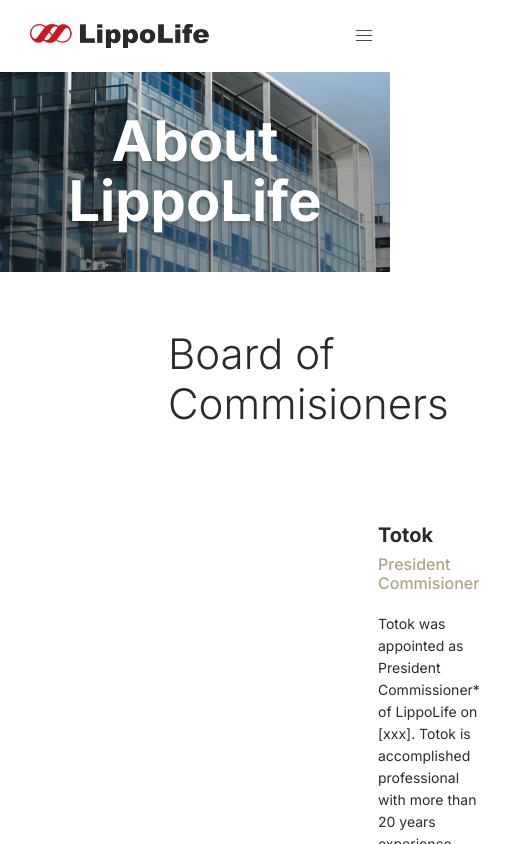
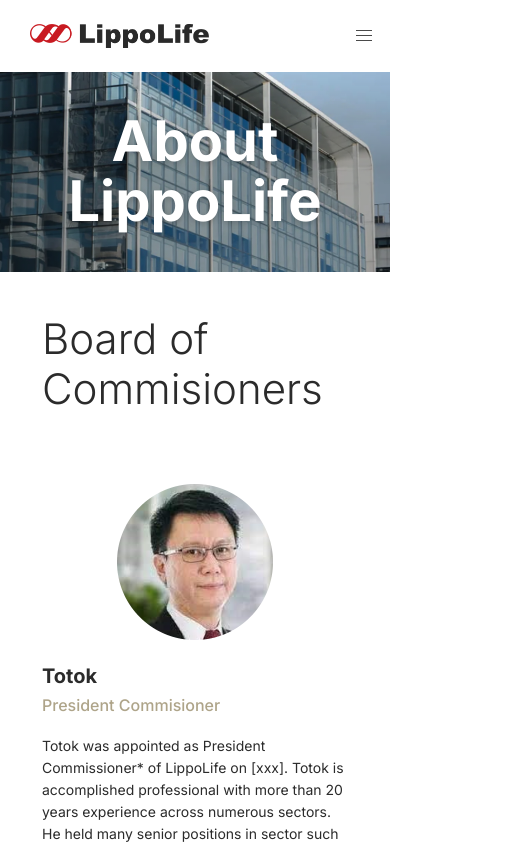
Before and after one commit to irenefelita192/irenefelita192.github.io, a Next.js app: page /company/boc in a window 390 px wide. Shown: the top 844 px of the page, 512 px wide, since content can reach past the window. Built offline with nearby package versions, Linux system fonts and the light colour scheme.

Commit message:
Fix boc layout screen size <1024 and mobile

```diff
--- a/screens/company/boc/index.js
+++ b/screens/company/boc/index.js
@@ -1,7 +1,9 @@
+import ReactMarkdown from 'react-markdown'
 import styles from './styles'
 import Sidebar from '../../../components/sidebar'
 import Hero from '../../../components/hero-header'
-import ReactMarkdown from 'react-markdown'
+import PageWrapper from '../../../components/layout/page-wrapper'
+
 const data = [
     {
         id: 1,
@@ -40,7 +42,8 @@
     return (
         <>
             <Hero title="About LippoLife" />
-            <div className="wrapper">
+            <PageWrapper>
+                <>
                     <Sidebar activeId="boc" />
                     <div className="content-wrapper">
                         <h1 className="content-title">Board of Commisioners</h1>
@@ -67,7 +70,8 @@
                                 ))}
                         </div>
                     </div>
-            </div>
+                </>
+            </PageWrapper>
             <style jsx>{styles}</style>
             <style jsx global>
                 {`
--- a/screens/company/boc/styles.js
+++ b/screens/company/boc/styles.js
@@ -52,4 +52,15 @@
         font-size: 14px;
         line-height: 1.57;
     }
+
+    @media screen and (max-width: 900px) {
+        .card-item {
+            flex-direction: column;
+            margin-bottom: 54px;
+        }
+
+        .card-item .card-content {
+            padding: 24px 0 0;
+        }
+    }
 `
```
Lines whose indentation alone changed are shown as unchanged.
